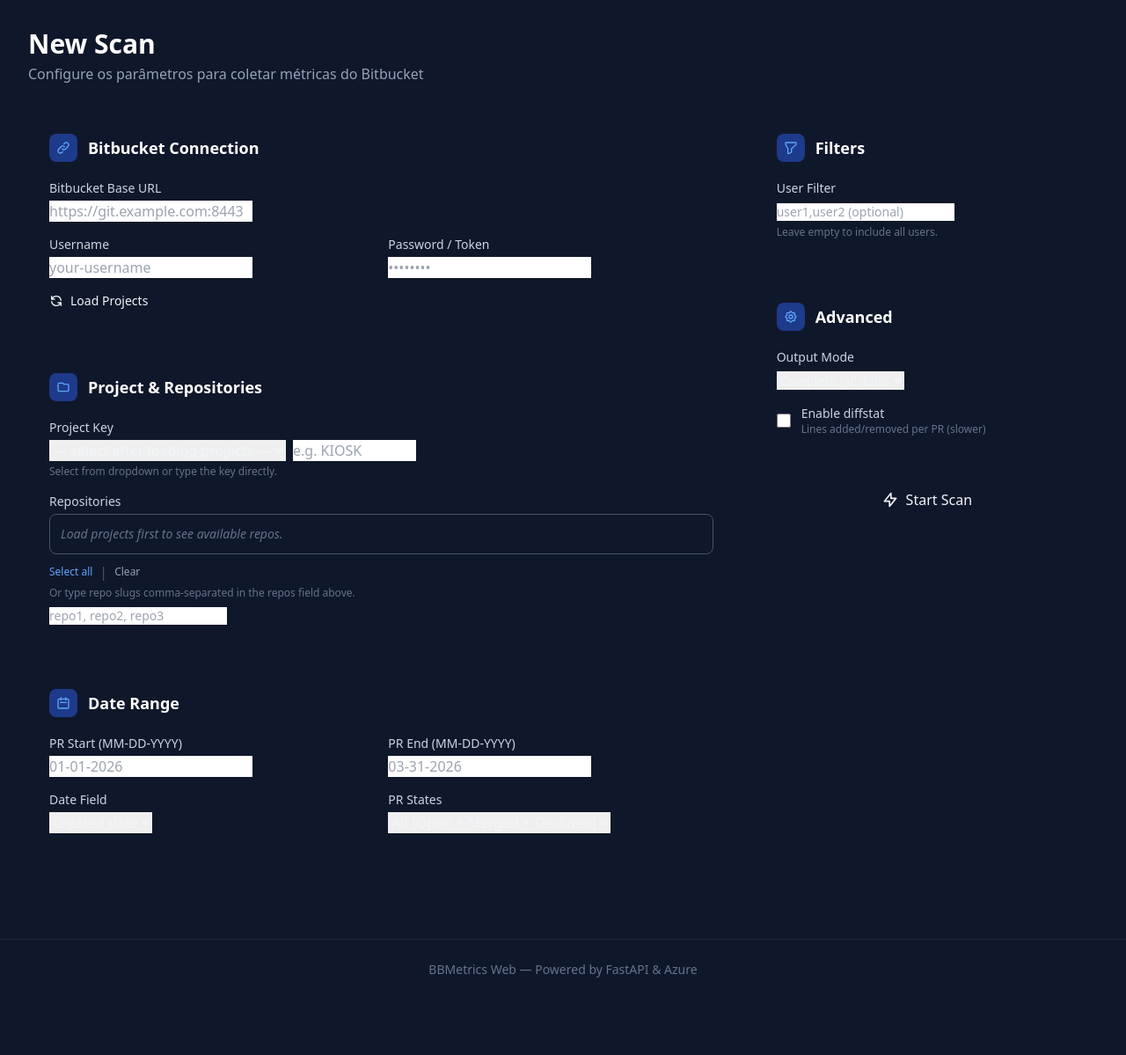
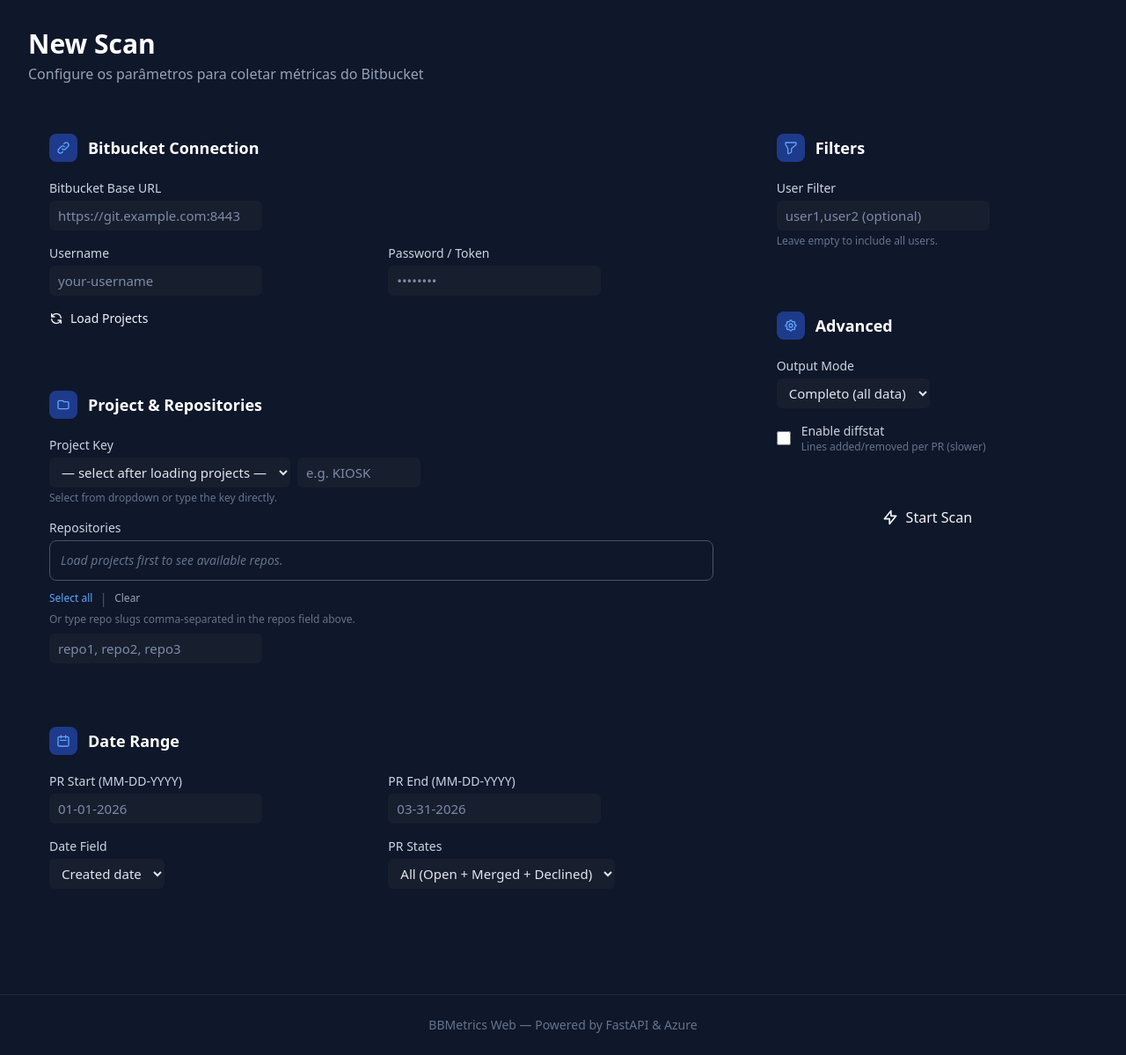
Before and after one commit to ralphtacconi/bbmetrics-web, a FastAPI app: page /scan in a window 1280 px wide. Shown: the part 65-1264 px from the top of the page at 88% size. Before the commit the page ends 1176 px from the top, so only its background shows below. Run offline with FastAPI, Linux system fonts and the light colour scheme; some libraries are stand-ins or nearby versions.

Commit message:
arrumando estilo

```diff
--- a/app/templates/base.html
+++ b/app/templates/base.html
@@ -46,6 +46,44 @@
         .table-header  { @apply text-left text-xs font-semibold text-slate-400 uppercase tracking-wider px-4 py-3; }
         .table-cell    { @apply px-4 py-3 text-sm text-slate-300 whitespace-nowrap; }
         .table-row     { @apply border-b border-slate-700 hover:bg-slate-750 transition-colors; }
+
+        /* --------- CUSTOM CSS PARA MELHORAR INPUTS NO DARK ---------- */
+        /* Garante que todo input, select, textarea tem contraste alto, inclusive com ou sem .input-field */
+        input, textarea, select {
+            color: #e0e6ed !important;          /* texto branco quebrado */
+            background: #171e2e !important;     /* fundo escuro mas não preto absoluto */
+            border-color: #394867 !important;
+            border-radius: 6px !important;
+            padding: 6px 10px !important;
+            font-size: 15px !important;
+            height: 34px !important;
+            transition: border-color 0.2s;
+        }
+        input:focus, textarea:focus, select:focus {
+            border-color: #4682fa !important;
+            outline: none !important;
+        }
+        /* Placeholder sempre visível e bem contrastado */
+        ::placeholder,
+        input::placeholder,
+        textarea::placeholder {
+            color: #7c8ba7 !important;
+            opacity: 1 !important;
+        }
+        .form-group, .form-row, .form-section {
+            margin-bottom: 12px !important;
+        }
+
+        /* Ajuste para o Tailwind com py-2 (diminui altura dos campos) */
+        input.py-2, select.py-2, textarea.py-2 {
+            padding-top: 6px !important;
+            padding-bottom: 6px !important;
+            height: 34px !important;
+        }
+        /* Se usar .input-field, reforça contraste e placeholder */
+        .input-field::placeholder {
+            color: #7c8ba7 !important;
+        }
     </style>
     {% block extra_head %}{% endblock %}
 </head>
```
